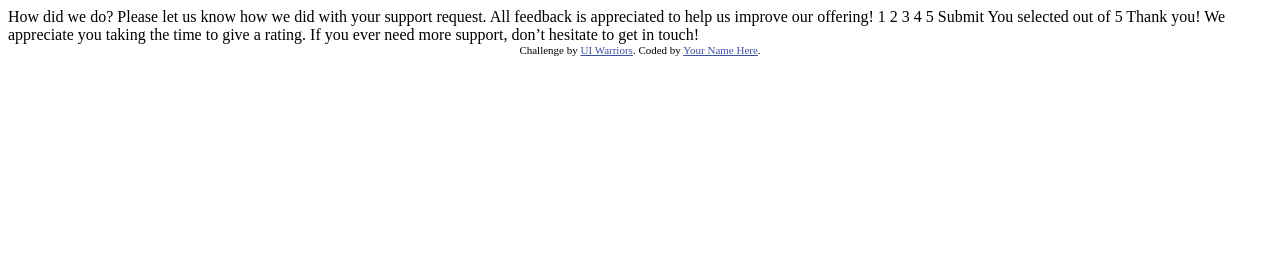
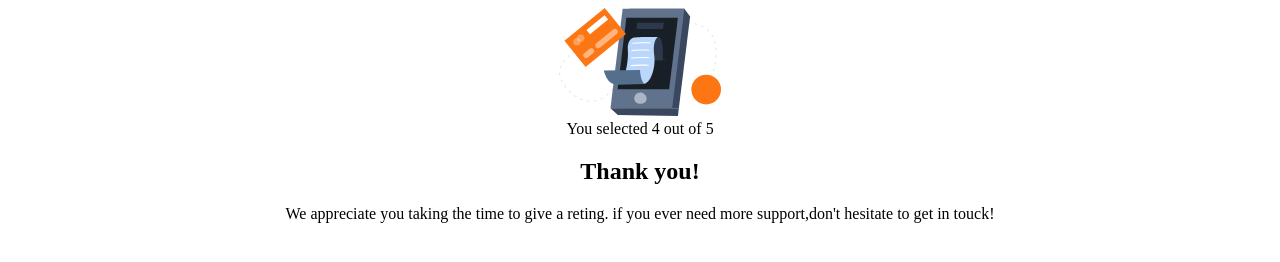
Before and after one commit to tabligh12/Practice-2, a plain HTML site: page index.html in a window 1280 px wide. Drawn offline with Linux system fonts and the light colour scheme.

Commit message:
Update index.html

```diff
--- a/index.html
+++ b/index.html
@@ -14,35 +14,13 @@
   </style>
 </head>
 <body>
-
-  <!-- Rating state start -->
-
-  How did we do?
-
-  Please let us know how we did with your support request. All feedback is appreciated
-  to help us improve our offering!
-
-  1 2 3 4 5
-
-  Submit
-
-  <!-- Rating state end -->
-
-  <!-- Thank you state start -->
-
-  You selected <!-- Add rating here --> out of 5
-
-  Thank you!
-
-  We appreciate you taking the time to give a rating. If you ever need more support,
-  don’t hesitate to get in touch!
-
-  <!-- Thank you state end -->
-
-
-  <div class="attribution">
-     Challenge by <a href="https://ui-warriors.github.io/About/" target="_blank">UI Warriors</a>.
-    Coded by <a href="#">Your Name Here</a>.
-  </div>
+    <div class="container" style="text-align: center;">
+        <img class="img" src="images/illustration-thank-you.svg" alt="">
+        <div class="feedback">You selected 4 out of 5</div>
+        <div class="text-container">
+            <h2 class="title2" >Thank you!</h2>
+            <p class="text2">We appreciate you taking the time to give a reting. if you ever need more support,don't hesitate to get in touck!</p>
+        </div>
+    </div>
 </body>
 </html>
```
